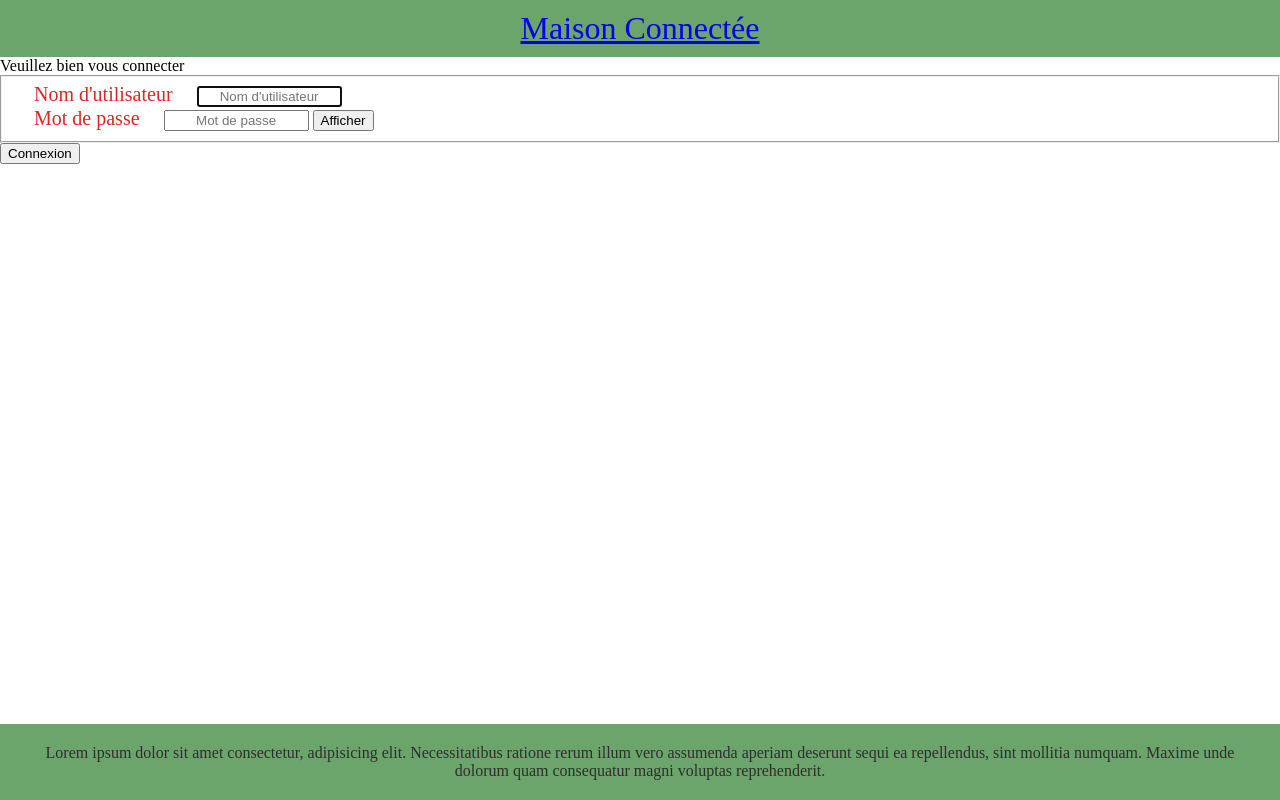
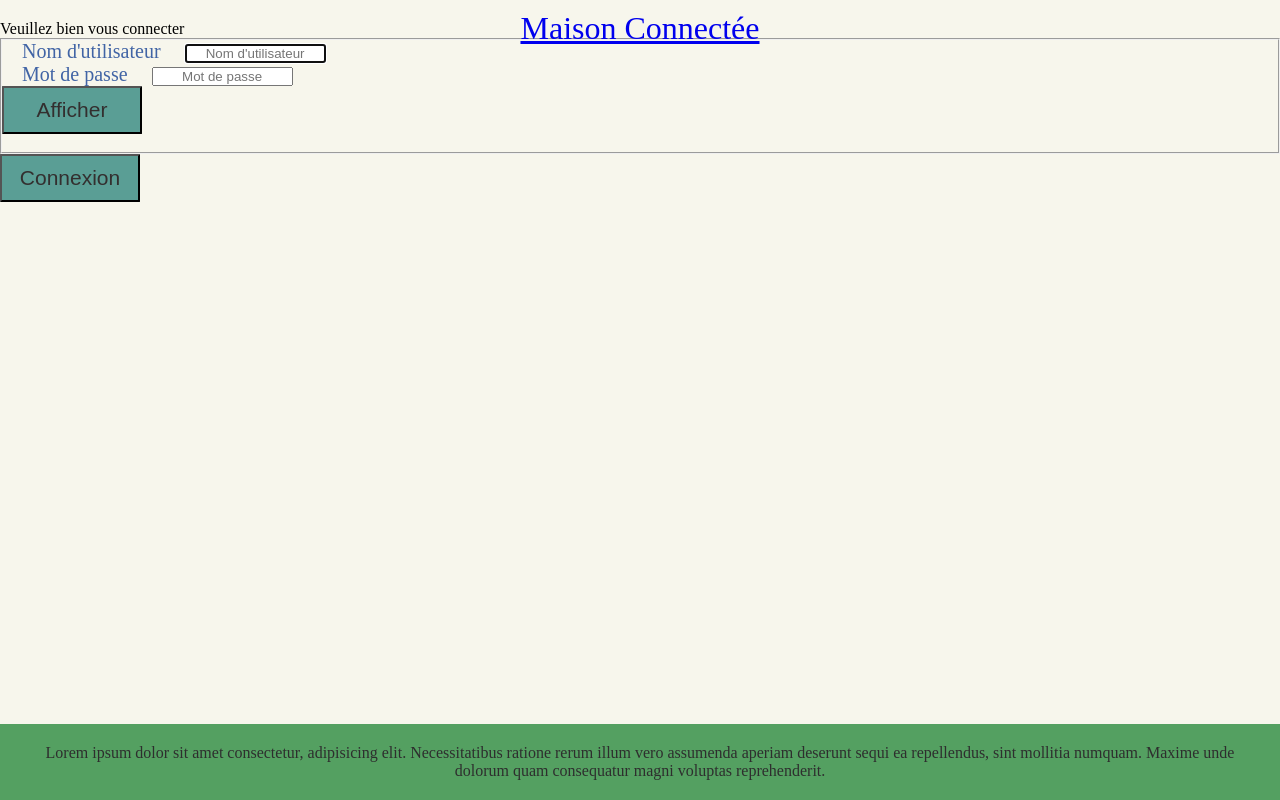
Before and after one commit to AntoineDelenclos/projet_maison_connectee, a PHP site: page /Projet/login.php in a window 1280 px wide. Run offline with PHP 8.4, Linux system fonts and the light colour scheme.

Commit message:
Add files via upload

```diff
--- a/Projet/style.css
+++ b/Projet/style.css
@@ -3,17 +3,116 @@
 }
 
 header{
-    text-align: center;
+  text-align: center;
 	font-size: 2em;
 	padding: 10px;
-	background-color: rgb(107, 165, 107);
+
+
+  width: 100%;
+  height: 0px;
+  margin: 0;
+  z-index: 99;
+  position: relative;
+  /*background-color: rgb(143, 216, 149);
+
+  text-align: center;*/
+}
+
+body{
+  background-color: rgb(247, 246, 236);
+
+
 }
 
 label{
     text-align: center;
     font-size: 1.25em;
     padding: 20px;
-    color: rgb(220, 38, 38);
+    color: rgb(65, 100, 165);
+}
+
+* {
+  margin: 0;
+  padding: 0;
+  list-style-type: none;
+  box-sizing: border-box;
+}
+
+#wrap {
+  width: 100%;
+  height: 50px;
+  margin: 0;
+  z-index: 99;
+  position: relative;
+  background-color: #3f493c;
+}
+
+/*.menu {
+  background: url("https://img.freepik.com/vecteurs-libre/fond-vert-silhouettes-foret-https://img.freepik.com/free-photo/background-green-mountains-landscape-illustration_53876-105316.jpg?w=740&t=st=1673051897~exp=1673052497~hmac=26d4bc3f7f94308cc3c1c608f175a7e757fcfef6df2b6bb18a86adbdd89baf50-2148273942.jpg?w=740&t=st=1673051763~exp=1673052363~https://www.freepik.com/free-photo/background-green-mountains-landscape-illustration_15670135.htm#query=pastel%20green&position=34&from_view=keyword=41e2db903505b17d8292954d0056c93f68312af1b7a76538c56ac3eb3f516044");
+  background-size: auto;
+  min-height: 600px;
+  font-family: "Helvetica Neue", sans-serif;
+}*/
+nav {
+  text-align: center;
+  position: fixed;
+  /*bottom : -10px;*/
+  top: 130px;
+  right: 20px;
+}
+.menu {
+  display: inline-block;
+}
+.menu > li {
+  float: center;
+  color: #000208;
+  width: 140px;
+  height: 40px;
+  line-height: 40px;
+  background: rgb(124, 199, 161);
+  cursor: pointer;
+  font-size: 17px;
+}
+
+.menu2 {
+  display: inline-block;
+}
+.menu2 > li {
+  float: center;
+  color: #000208;
+  width: 14px;
+  height: 40px;
+  line-height: 40px;
+  background: rgb(124, 199, 161);
+  cursor: pointer;
+  font-size: 17px;
+}
+.sub-menu {
+  transform: scale(0);
+  transform-origin: top center;
+  transition: all 300ms ease-in-out;
+}
+/*.sub-menu li {
+  font-size: 14px;
+  background: rgba(0, 0, 0, 0.8);
+  padding: 8px 0;
+  color: white;
+  border-bottom: 1px solid rgba(255, 255, 255, 0.2);
+  transform: scale(0);
+  transform-origin: top center;
+  transition: all 300ms ease-in-out;
+}*/
+.sub-menu li:last-child {
+  border-bottom: 0;
+}
+/*.sub-menu li:hover {
+  background: black;
+}*/
+.menu > li:hover .sub-menu li {
+  transform: scale(1);
+}
+.menu > li:hover .sub-menu {
+  transform: scale(1);
 }
 
 footer{
@@ -21,10 +120,45 @@ footer{
     bottom: 0;
 	text-align: center;
 	padding: 20px;
-	background-color: rgb(107, 165, 107);
+	background-color: rgb(84, 160, 97);
 	color: rgb(46, 46, 46);
 }
 
+button {
+    display: block;
+    background-color: #5a9e95;
+    border-radius: 1px;
+    /*border: 4px double #cccccc;*/
+    color: #332f2f;
+    text-align: center;
+    font-size: 21px;
+    padding: 10px;
+    width: 140px;
+    -webkit-transition: all 0.5s;
+    -moz-transition: all 0.5s;
+    -o-transition: all 0.5s;
+    transition: all 0.5s;
+    cursor: pointer;
+    margin: 0px;
+  }
+
+
+  #Connect_index
+  {
+    border-radius: 8px;
+    float:right;
+  }
+
+
+  button:hover {
+    background-color: rgb(205, 214, 188);
+  }
+
+
+
+
+
 .chatbox{
     text-align: center;
+
 }
```
Also changed, not shown: Projet/index.php (+44 -25 lines).
